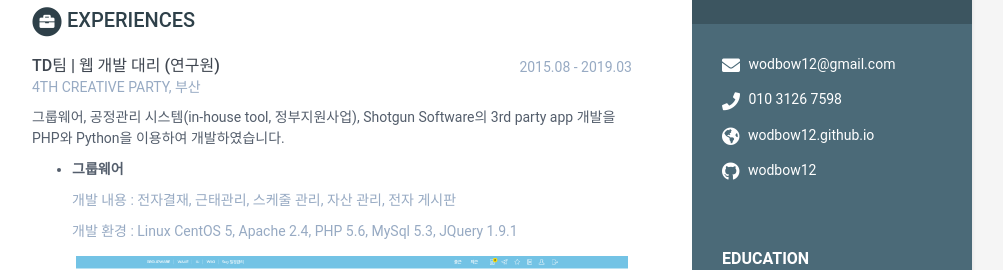
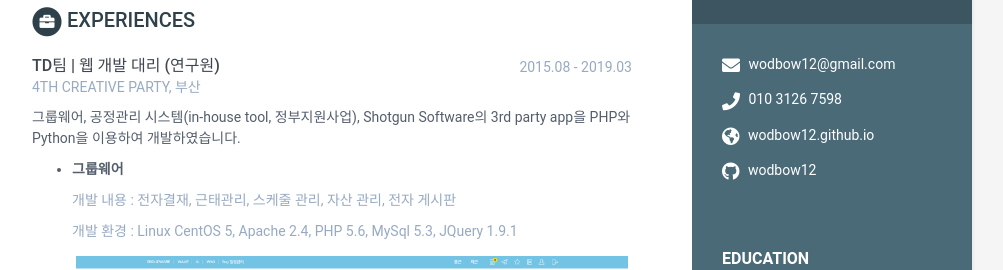
Before and after one commit to wodbow12/wodbow12.github.io, a Jekyll site: the page built from index.html, in a window 1280 px wide and 900 px high. Shown: the part 277-547 px from the top of the window, without its empty margins (168-1171 px from the left). Built offline with Jekyll 4.4.1, drawn with Linux system fonts in a browser that asks for light colours.

```diff
--- a/_data/data.yml
+++ b/_data/data.yml
@@ -61,7 +61,7 @@
       time: 2015.08 - 2019.03
       company: 4TH CREATIVE PARTY, 부산
       details: |
-       그룹웨어, 공정관리 시스템(in-house tool, 정부지원사업), Shotgun Software의 3rd party app 개발을 PHP와 Python을 이용하여 개발하였습니다.
+       그룹웨어, 공정관리 시스템(in-house tool, 정부지원사업), Shotgun Software의 3rd party app을 PHP와 Python을 이용하여 개발하였습니다.
 
         - <p style="font-weight:bold;">그룹웨어</p>
           <p style="color: #97AAC3;">개발 내용 : 전자결재, 근태관리, 스케줄 관리, 자산 관리, 전자 게시판</p>
```
